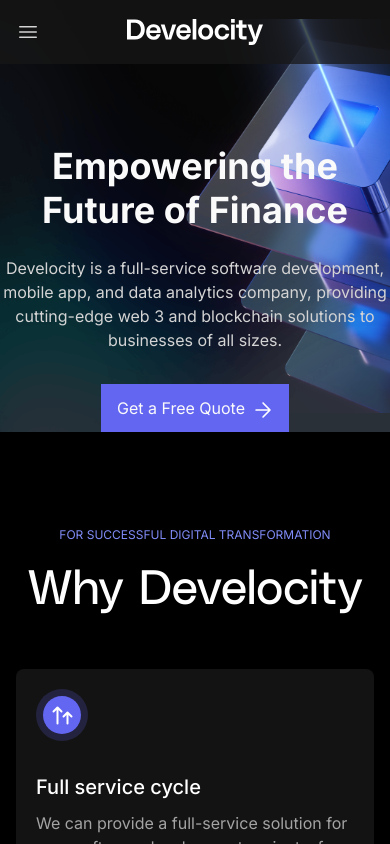
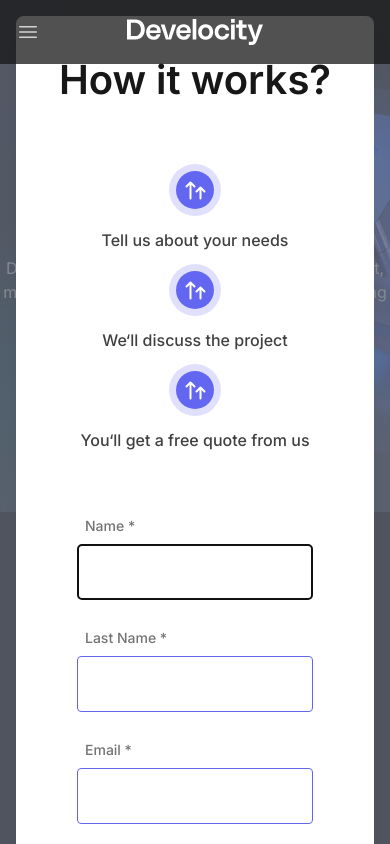
Before and after one commit to moussa32/develocity-business-website, a React (Vite) app: page / in a window 390 px wide. Both pictures are taken after a click on the button "Get a Free Quote". Shown: the top 844 px of the page. Built offline with nearby package versions, Linux system fonts and the light colour scheme.

Commit message:
add quote modals

```diff
--- /dev/null
+++ b/src/modules/CompeleteInquiry.jsx
@@ -0,0 +1,68 @@
+import React from "react";
+import { Fragment, useRef, useState } from "react";
+import { Dialog, Transition } from "@headlessui/react";
+import GoArrowIcon from "../assets/images/GoArrowIcon.png";
+
+const CompeleteInquiry = ({handleClick}) => {
+  const [openModal, setOpenModal] = useState(false);
+
+  const cancelBtnRef = useRef(null);
+
+  return (
+    <>
+      <button
+        className=" text-white ml-14 bg-indigo-500 hover:bg-indigo-700 transition ease-in-out duration-500 cursor-pointer py-3 px-4 rounded-sm mt-8 mb-10"
+        onClick={() => {
+          setOpenModal(true)
+          handleClick()
+        }}
+      >
+        Send Inquiry
+        <img className="inline pl-2" src={`${GoArrowIcon}`} alt="Go arrow" />
+      </button>
+      <Transition.Root show={openModal} as={Fragment}>
+        <Dialog
+          as="div"
+          className="relative z-10"
+          initialFocus={cancelBtnRef}
+          onClose={setOpenModal}
+        >
+          <Transition.Child
+            as={Fragment}
+            enter="ease-out duration-300"
+            enterFrom="opacity-0"
+            enterTo="opacity-100"
+            leave="ease-in duration-200"
+            leaveFrom="opacity-100"
+            leaveTo="opacity-0"
+          >
+            <div className="fixed inset-0 bg-gray-500 bg-opacity-75 transition-opacity" />
+          </Transition.Child>
+
+          <div className="fixed inset-0 z-10 overflow-y-auto">
+            <div className="flex mt-52 md:mt-0 md:min-h-full items-end justify-center p-4 text-center sm:items-center sm:p-0">
+              <Transition.Child
+                as={Fragment}
+                enter="ease-out duration-300"
+                enterFrom="opacity-0 translate-y-4 sm:translate-y-0 sm:scale-95"
+                enterTo="opacity-100 translate-y-0 sm:scale-100"
+                leave="ease-in duration-200"
+                leaveFrom="opacity-100 translate-y-0 sm:scale-100"
+                leaveTo="opacity-0 translate-y-4 sm:translate-y-0 sm:scale-95"
+              >
+                <Dialog.Panel className="relative transform overflow-hidden rounded-lg bg-white text-left shadow-xl transition-all sm:my-8 h-[320px] md:h-[420px] w-[800px]">
+                  <h1 className="text-center text-4xl md:text-[48px] text-indigo-500 font-semibold mt-20 md:mt-40">
+                  Thank you for your inquiry!
+                  </h1>
+                  <h4 className="text-center text-neutral-700">We’ll review your message and will get back to you shortly.</h4>
+                </Dialog.Panel>
+              </Transition.Child>
+            </div>
+          </div>
+        </Dialog>
+      </Transition.Root>
+    </>
+  );
+};
+
+export default CompeleteInquiry;
--- a/src/modules/Empowering.jsx
+++ b/src/modules/Empowering.jsx
@@ -1,6 +1,5 @@
 import React from "react";
 import Navbar from "./Navbar";
-import GoArrowIcon from "../assets/images/GoArrowIcon.png";
 import BloombergIcon from "../assets/Bloomberg.svg";
 import WiredIcon from "../assets/Wired.svg";
 import CoindeskIcons from "../assets/Coindesk.svg";
@@ -8,6 +7,7 @@
 import SideMenu from "./SideMenu";
 import GradiantBackground from "../assets/images/GradientBackground.png";
 import { Fade } from "react-awesome-reveal";
+import QuoteModal from "./QuoteModal";
 
 const Empowering = () => {
   return (
@@ -27,10 +27,8 @@
               Develocity is a full-service software development, mobile app, and data analytics company, providing
               cutting-edge web 3 and blockchain solutions to businesses of all sizes.
             </p>
-            <button className="bg-indigo-500 hover:bg-indigo-700 transition ease-in-out duration-500 cursor-pointer py-3 px-4">
-              Get a Free Quote
-              <img className="inline pl-2" src={`${GoArrowIcon}`} alt="Go arrow" />
-            </button>
+
+            <QuoteModal/>
           </div>
         </div>
       </Fade>
--- /dev/null
+++ b/src/modules/QuoteModal.jsx
@@ -0,0 +1,160 @@
+import React from "react";
+import { Fragment, useRef, useState } from "react";
+import { Dialog, Transition } from "@headlessui/react";
+import GoArrowIcon from "../assets/images/GoArrowIcon.png";
+import DoubleArrowIcon from "../assets/images/DoubleArrowIcon.svg";
+import CompeleteInquiry from "./CompeleteInquiry";
+
+const QuoteModal = () => {
+  const [open, setOpen] = useState(false);
+
+  const cancelButtonRef = useRef(null);
+  const closeModal = () =>{
+    setOpen(false)
+  }
+  return (
+    <>
+      <button
+        className="bg-indigo-500 hover:bg-indigo-700 transition ease-in-out duration-500 cursor-pointer py-3 px-4 mb-20"
+        onClick={() => setOpen(true)}
+      >
+        Get a Free Quote
+        <img className="inline pl-2" src={`${GoArrowIcon}`} alt="Go arrow" />
+      </button>
+      <Transition.Root show={open} as={Fragment}>
+        <Dialog
+          as="div"
+          className="relative z-10"
+          initialFocus={cancelButtonRef}
+          onClose={setOpen}
+        >
+          <Transition.Child
+            as={Fragment}
+            enter="ease-out duration-300"
+            enterFrom="opacity-0"
+            enterTo="opacity-100"
+            leave="ease-in duration-200"
+            leaveFrom="opacity-100"
+            leaveTo="opacity-0"
+          >
+            <div className="fixed inset-0 bg-gray-500 bg-opacity-75 transition-opacity" />
+          </Transition.Child>
+
+          <div className="fixed inset-0 z-10 overflow-y-auto">
+            <div className="flex min-h-full items-end justify-center p-4 text-center sm:items-center sm:p-0">
+              <Transition.Child
+                as={Fragment}
+                enter="ease-out duration-300"
+                enterFrom="opacity-0 translate-y-4 sm:translate-y-0 sm:scale-95"
+                enterTo="opacity-100 translate-y-0 sm:scale-100"
+                leave="ease-in duration-200"
+                leaveFrom="opacity-100 translate-y-0 sm:scale-100"
+                leaveTo="opacity-0 translate-y-4 sm:translate-y-0 sm:scale-95"
+              >
+                <Dialog.Panel className="relative transform overflow-hidden rounded-lg bg-white text-left shadow-xl transition-all sm:my-8 w-[800px]">
+                  <h1 className="text-center text-5xl text-[#171717] font-semibold mt-10">
+                    How it works?
+                  </h1>
+                  <div className="flex flex-col md:flex-row justify-around mt-12 text-center">
+                    <div>
+                      <img
+                        className="mt-3 md:mt-0 mx-auto"
+                        src={DoubleArrowIcon}
+                        alt="DoubleArrowIcon"
+                      />
+                      <p className="px-16 text-base font-medium text-[#404040] mt-3">
+                        Tell us about your needs
+                      </p>
+                    </div>
+                    <div>
+                      <img
+                        className="mt-3 md:mt-0 mx-auto"
+                        src={DoubleArrowIcon}
+                        alt="DoubleArrowIcon"
+                      />
+                      <p className="px-16 text-base font-medium text-[#404040] mt-3">
+                        We‘ll discuss the project
+                      </p>
+                    </div>
+                    <div>
+                      <img
+                        className="mt-3 md:mt-0 mx-auto"
+                        src={DoubleArrowIcon}
+                        alt="DoubleArrowIcon"
+                      />
+                      <p className="px-16 text-base font-medium text-[#404040] mt-3">
+                        You‘ll get a free quote from us
+                      </p>
+                    </div>
+                  </div>
+                  <form className="px-5 mt-16">
+                    <div className="grid grid-cols-1 md:grid-cols-2">
+                      <div className="mx-auto">
+                        <label className="block text-sm text-[#737373] font-medium ml-2 mb-2">
+                          Name *
+                        </label>
+                        <input
+                          className="border border-[#6466E9] rounded h-14 md:w-[312px]"
+                          type="text"
+                          name="first-name"
+                        />
+                      </div>
+                      <div className="mx-auto mt-7 md:mt-0">
+                        <label className="block text-sm text-[#737373] font-medium ml-2 mb-2">
+                          Last Name *
+                        </label>
+                        <input
+                          className="border border-[#6466E9] rounded h-14 md:w-[312px]"
+                          type="text"
+                          name="last-name"
+                        />
+                      </div>
+                      <div className="mx-auto mt-7">
+                        <label className="block text-sm text-[#737373] font-medium ml-2 mb-2">
+                          Email *
+                        </label>
+                        <input
+                          className="border border-[#6466E9] rounded h-14 md:w-[312px]"
+                          type="text"
+                          name="email"
+                        />
+                      </div>
+                      <div className="mx-auto mt-7">
+                        <label className="block text-sm text-[#737373] font-medium ml-2 mb-2">
+                          Company *
+                        </label>
+                        <input
+                          className="border border-[#6466E9] rounded h-14 md:w-[312px]"
+                          type="text"
+                          name="company"
+                        />
+                      </div>
+                    </div>
+                    <div className="mx-auto mt-7 w-[250px] md:w-[695px]">
+                      <label className="block text-sm text-[#737373] font-medium ml-2 mb-2">
+                        About your project *
+                      </label>
+                      <textarea
+                        className="border border-[#6466E9] rounded h-44 w-[250px] md:w-[695px]"
+                        name="about-project"
+                      />
+                    </div>
+                    <div className="ml-2 md:ml-8">
+                      <input name="NDA-checkbox" type="checkbox" />
+                      <label className="text-sm font-medium text-[#404040] ml-2">
+                        I require NDA
+                      </label>
+                    </div>
+                  </form>
+                  <CompeleteInquiry handleClick = {() => closeModal} />
+                </Dialog.Panel>
+              </Transition.Child>
+            </div>
+          </div>
+        </Dialog>
+      </Transition.Root>
+    </>
+  );
+};
+
+export default QuoteModal;
```
